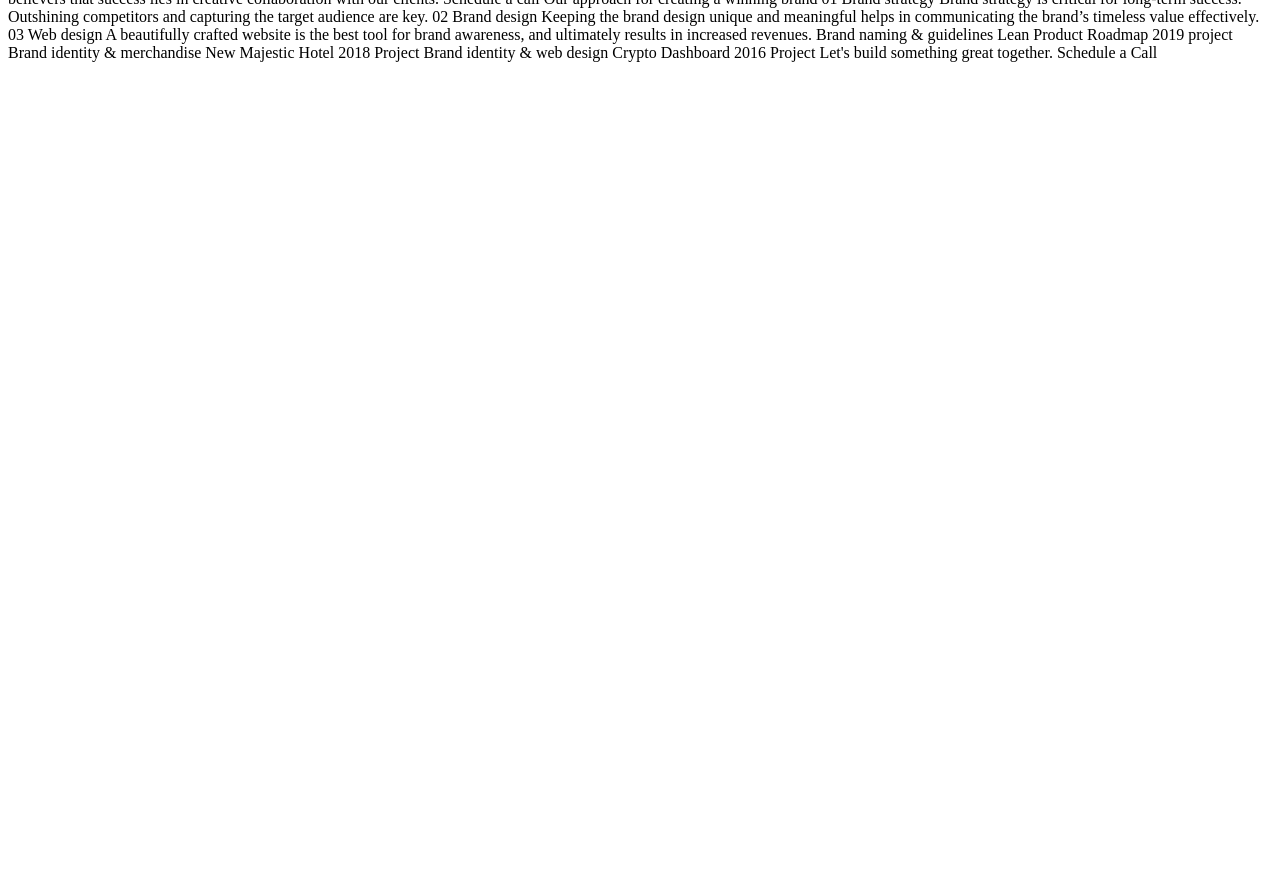
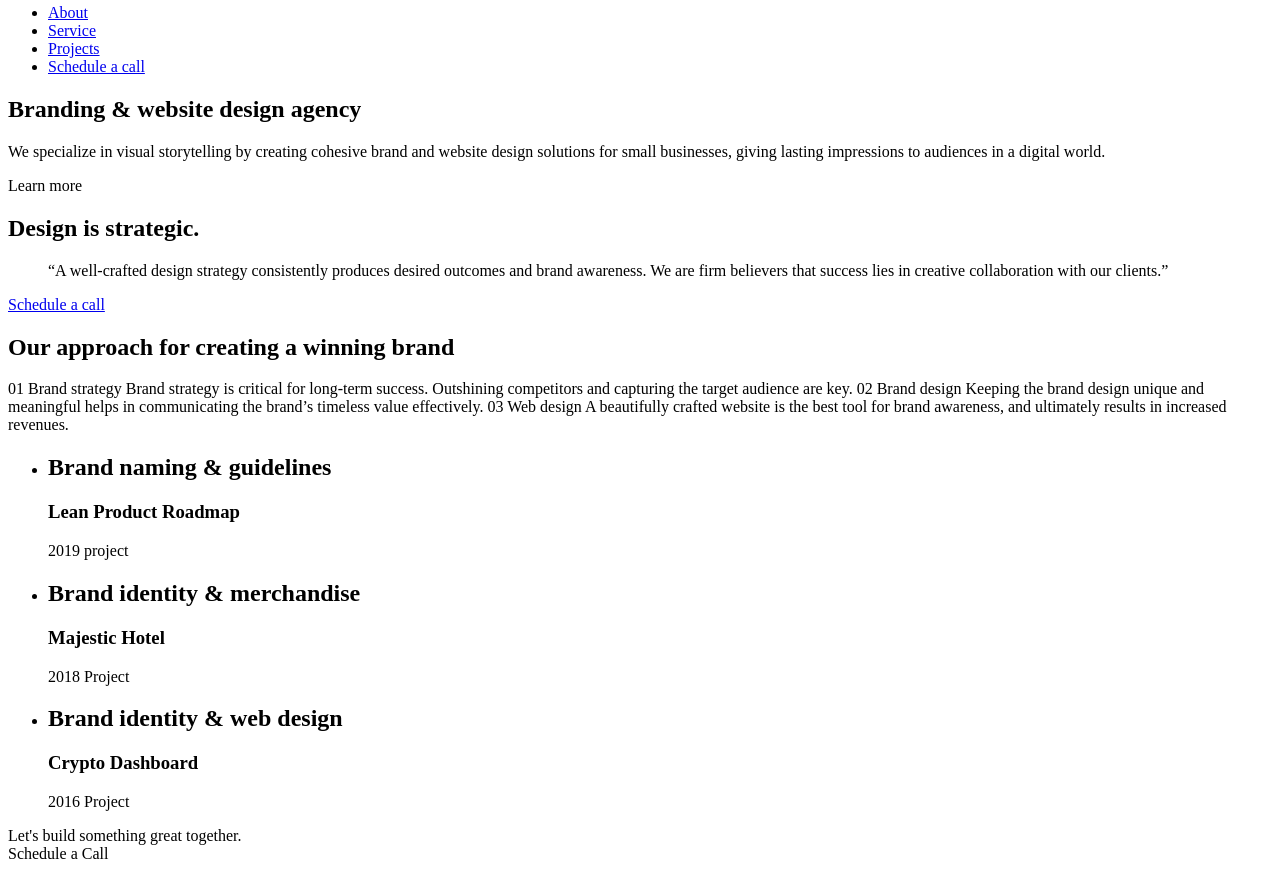
Before and after one commit to jnnrdn/creative-single-page-site, a website: page src/index.html in a window 1280 px wide. Shown: the part 54-925 px from the top of the page. Before the commit the page ends 800 px from the top, so only its background shows below. Drawn offline with Linux system fonts and the light colour scheme.

Commit message:
Basic HTML structure
Validated OK at w3.org

```diff
--- a/src/index.html
+++ b/src/index.html
@@ -4,59 +4,80 @@
   <meta charset="UTF-8">
   <meta name="viewport" content="width=device-width, initial-scale=1.0">
 
-  <link rel="icon" type="image/png" sizes="32x32" href="./assets/favicon-32x32.png">
+  <link rel="icon" type="image/png" sizes="32x32" href="/assets/favicon-32x32.png">
 
   <title>Frontend Mentor | Creative single page site</title>
 </head>
   <body>
-  About
-  Service
-  Projects
+    <header>
+      <img src="/assets/desktop/logo.svg" alt="logo" />
+      <nav>
+        <ul>
+          <li><a href="#">About</a></li>
+          <li><a href="#">Service</a></li>
+          <li><a href="#">Projects</a></li>
+          <li><a href="#" class="button cta">Schedule a call</a></li>
+        </ul>
+      </nav>
+    </header>
 
-  Schedule a call
+    <section class="hero">
+      <h1>Branding & website design agency</h1>
 
-  Branding & website design agency
+      <p>We specialize in visual storytelling by creating cohesive brand and website design solutions for small businesses, giving lasting impressions to audiences in a digital world.</p>
 
-  We specialize in visual storytelling by creating cohesive brand and website design
-  solutions for small businesses, giving lasting impressions to audiences in a digital world.
+      <a class="button button--red">Learn more</a>
+    </section>
 
-  Learn more
+    <section class="about light">
+      <h2><span class="red">Design</span> is strategic.</h2>
 
-  Design is strategic.
+      <blockquote>
+        &ldquo;A well-crafted design strategy consistently produces desired outcomes and brand awareness.
+        We are firm believers that success lies in creative collaboration with our clients.&rdquo;
+      </blockquote>
 
-  A well-crafted design strategy consistently produces desired outcomes and brand awareness.
-  We are firm believers that success lies in creative collaboration with our clients.
+      <p><a href="#">Schedule a call</a></p>
+    </section>
 
-  Schedule a call
-
-  Our approach for creating a winning brand
+    <section class="approach light">
+      <h2>Our approach for creating a winning brand</h2>
 
       01 Brand strategy
-  Brand strategy is critical for long-term success. Outshining competitors and capturing
-  the target audience are key.
+      Brand strategy is critical for long-term success. Outshining competitors and capturing the target audience are key.
 
       02 Brand design
-  Keeping the brand design unique and meaningful helps in communicating the brand’s timeless
-  value effectively.
+      Keeping the brand design unique and meaningful helps in communicating the brand’s timeless value effectively.
 
       03 Web design
-  A beautifully crafted website is the best tool for brand awareness, and ultimately results
-  in increased revenues.
+      A beautifully crafted website is the best tool for brand awareness, and ultimately results in increased revenues.
+    </section>
 
-  Brand naming & guidelines
-  Lean Product Roadmap
-  2019 project
+    <ul class="portfolio light">
+      <li>
+        <h2>Brand naming & guidelines</h2>
+        <h3>Lean Product Roadmap</h3>
+        <p>2019 project</p>
+      </li>
+      <li>
+        <h2>Brand identity & merchandise</h2>
+        <h3>Majestic Hotel</h3>
+        <p>2018 Project</p>
+      </li>
+      <li>
+        <h2>Brand identity & web design</h2>
+        <h3>Crypto Dashboard</h3>
+        <p>2016 Project</p>
+      </li>
+    </ul>
 
-  Brand identity & merchandise
-  New Majestic Hotel
-  2018 Project
-
-  Brand identity & web design
-  Crypto Dashboard
-  2016 Project
-
+    <div class="cta">
+      <div class="left">
         Let's build something great together.
-
-  Schedule a Call
+      </div>
+      <div class="right">
+        <a class="button button--red">Schedule a Call</a>
+      </div>
+    </div>
   </body>
 </html>
```
Lines whose indentation alone changed are shown as unchanged.
